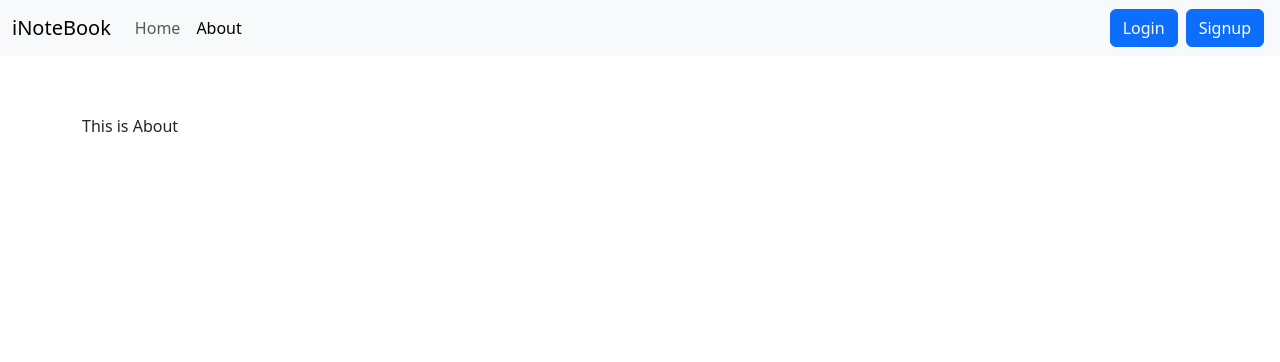
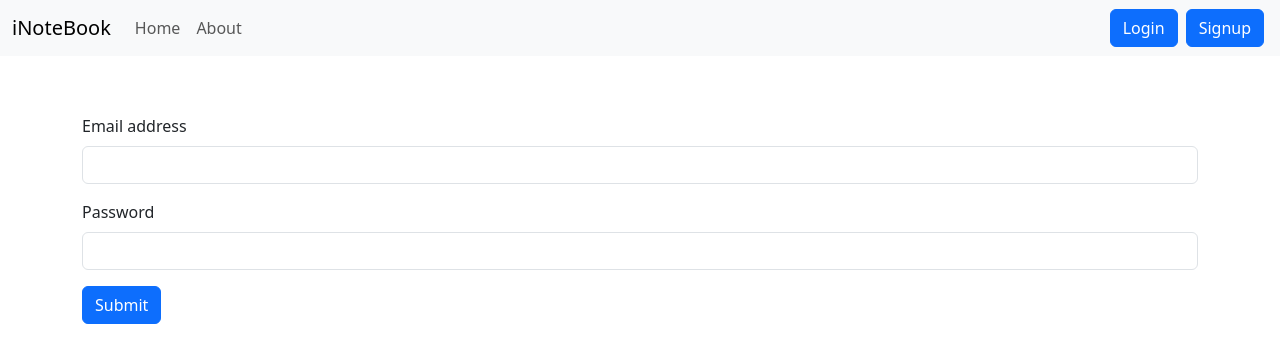
Before and after one commit to ZeusOnline1998/inotebook, a React (Vite) app in the folder frontend/: page /about in a window 1280 px wide. Shown: the top 362 px of the page. Built offline with nearby package versions, Linux system fonts and the light colour scheme; no server answers.

Commit message:
MemoryRouter

```diff
--- a/frontend/src/App.jsx
+++ b/frontend/src/App.jsx
@@ -1,4 +1,4 @@
-import { BrowserRouter, Routes, Route } from 'react-router-dom';
+import { BrowserRouter, Routes, Route, HashRouter, MemoryRouter } from 'react-router-dom';
 import Navbar from './components/Navbar';
 import Home from './components/Home';
 import About from './components/About';
@@ -24,7 +24,8 @@
   return (
     <>
       <NoteState>
-        <BrowserRouter>
+          {/* Use MemoryRouter if you are building spa on other hosted server where you are not allowed to configure the server */}
+        <MemoryRouter>
           <Navbar />
           <Alert alert={alert} />
           <div className="container mt-2">
@@ -36,7 +37,7 @@
 
             </Routes>
           </div>
-        </BrowserRouter>
+        </MemoryRouter>
       </NoteState>
 
     </>
```
